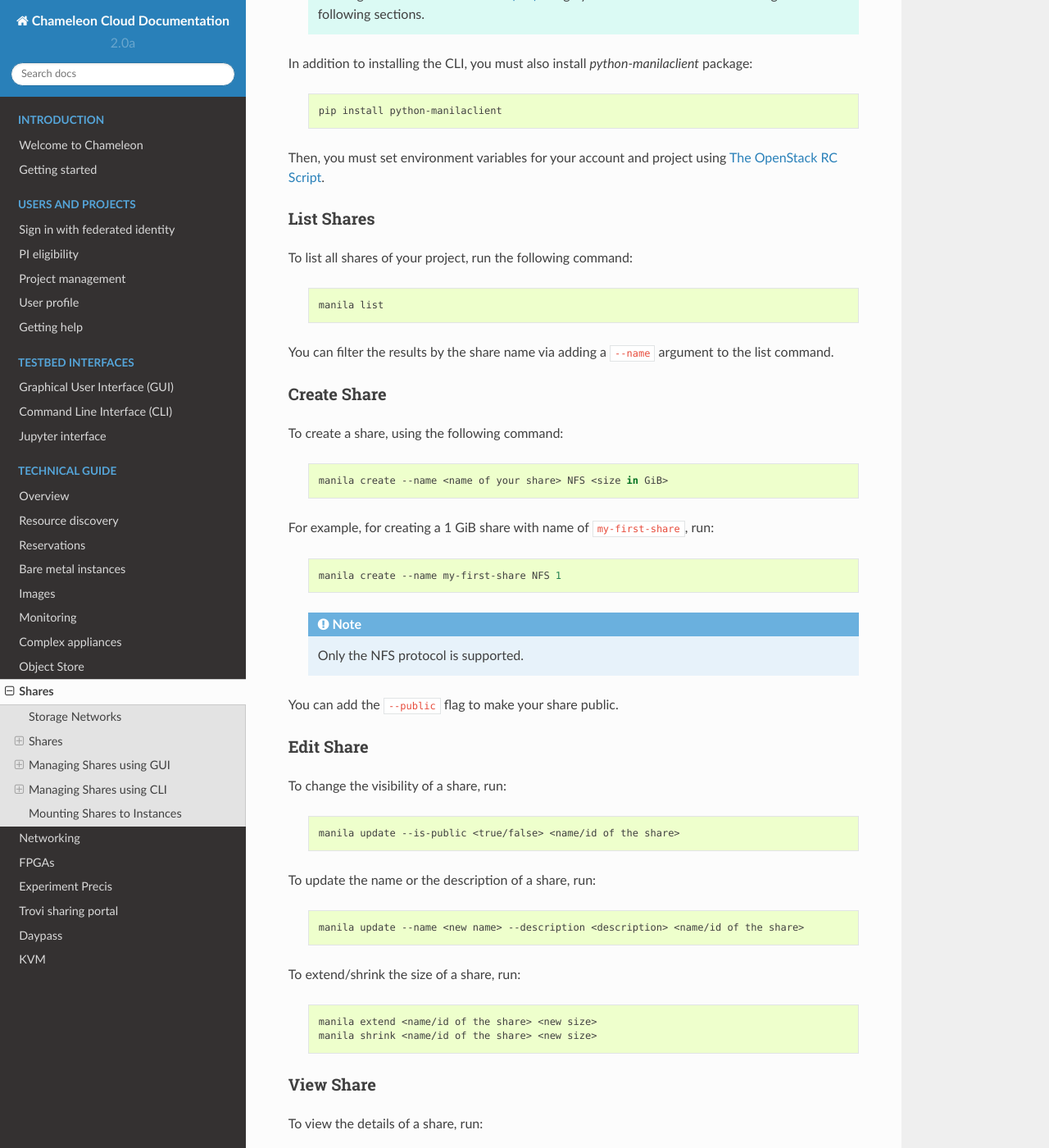
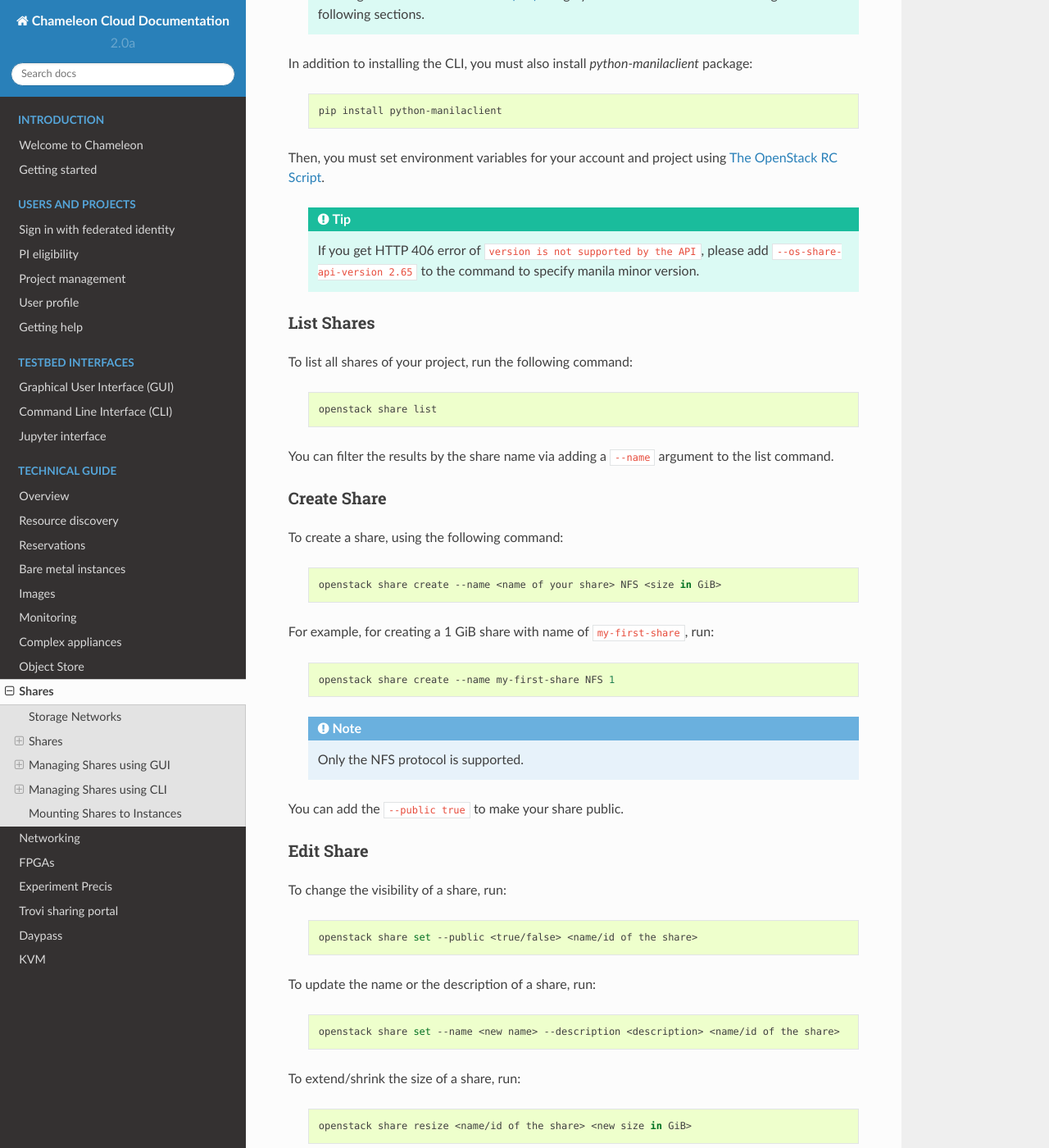
Before and after one commit to ChameleonCloud/docs, a Sphinx documentation site: the page built from source/technical/shares.rst, in a window 1280 px wide and 1400 px high, scrolled down 4436 px. Shown: the whole window at 82% size. Built offline with Sphinx 7.4.7 and the Read the Docs theme 2.0.0, drawn with Linux system fonts in a browser that asks for light colours; some of the changed text lies outside the part shown.

Commit message:
[shares] use openstack share command instead of manila

```diff
--- a/source/technical/shares.rst
+++ b/source/technical/shares.rst
@@ -137,6 +137,11 @@ In addition to installing the CLI, you must also install `python-manilaclient` p
 
 Then, you must set environment variables for your account and project using :ref:`The OpenStack RC Script <cli-rc-script>`.
 
+  .. tip::
+
+    If you get HTTP 406 error of ``version is not supported by the API``, please add ``--os-share-api-version 2.65`` to
+    the command to specify manila minor version.
+
 List Shares
 --------------------------------
 
@@ -144,7 +149,7 @@ To list all shares of your project, run the following command:
 
   .. code-block:: bash
 
-    manila list
+    openstack share list
 
 You can filter the results by the share name via adding a ``--name`` argument to the list command.
 
@@ -155,19 +160,19 @@ To create a share, using the following command:
 
   .. code-block:: bash
 
-    manila create --name <name of your share> NFS <size in GiB>
+    openstack share create --name <name of your share> NFS <size in GiB>
 
 For example, for creating a 1 GiB share with name of ``my-first-share``, run:
 
   .. code-block:: bash
 
-    manila create --name my-first-share NFS 1
+    openstack share create --name my-first-share NFS 1
 
   .. note::
 
     Only the NFS protocol is supported.
 
-You can add the ``--public`` flag to make your share public.
+You can add the ``--public true`` to make your share public.
 
 Edit Share
 --------------------------------
@@ -176,20 +181,19 @@ To change the visibility of a share, run:
 
   .. code-block:: bash
 
-    manila update --is-public <true/false> <name/id of the share>
+    openstack share set --public <true/false> <name/id of the share>
 
 To update the name or the description of a share, run:
 
   .. code-block:: bash
 
-    manila update --name <new name> --description <description> <name/id of the share>
+    openstack share set --name <new name> --description <description> <name/id of the share>
 
 To extend/shrink the size of a share, run:
 
   .. code-block:: bash
 
-    manila extend <name/id of the share> <new size>
-    manila shrink <name/id of the share> <new size>
+    openstack share resize <name/id of the share> <new size in GiB>
 
 .. _view-share-cli:
 
@@ -200,7 +204,7 @@ To view the details of a share, run:
 
   .. code-block:: bash
 
-    manila show <name/id of the share>
+    openstack share show <name/id of the share>
 
 Delete Share
 --------------------------------
@@ -209,7 +213,7 @@ To delete a share, run the following command:
 
   .. code-block:: bash
 
-    manila delete <name/id of the share>
+    openstack share delete <name/id of the share>
 
 .. _mount-share:
 
```
